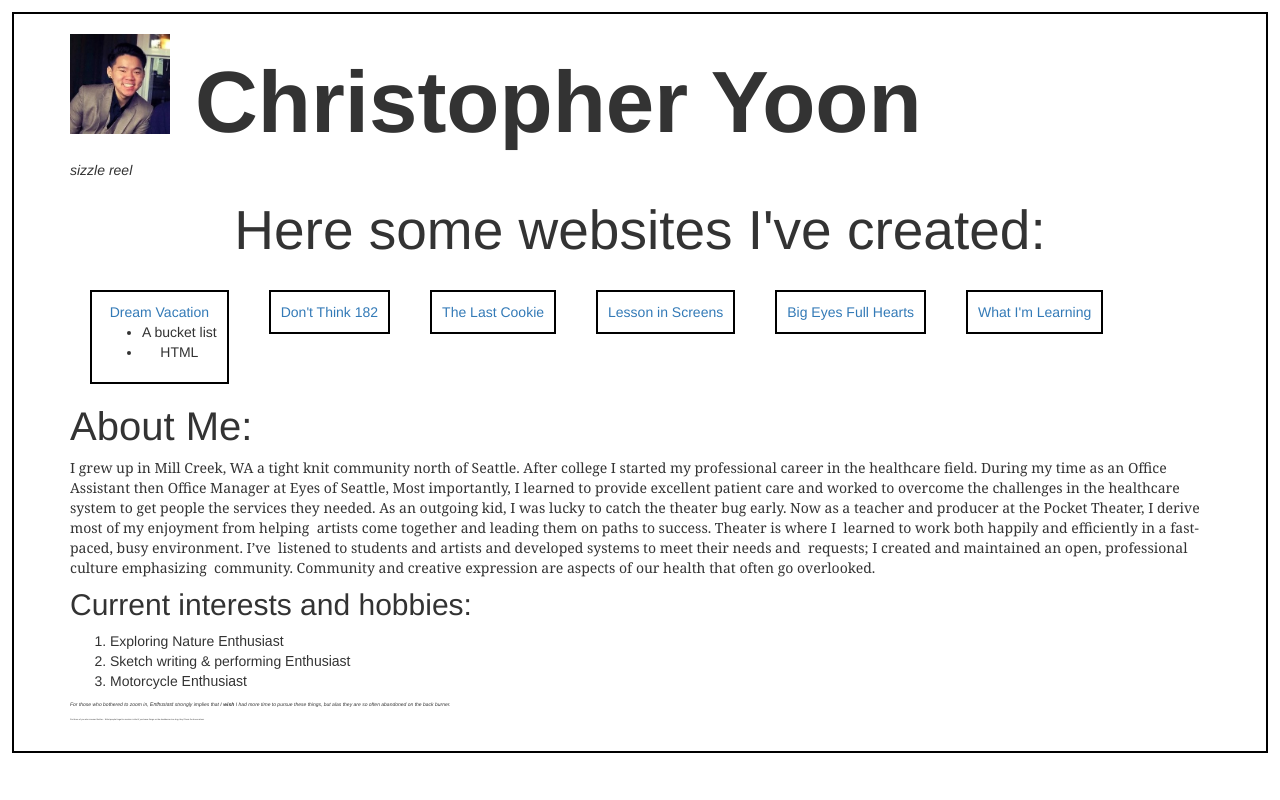
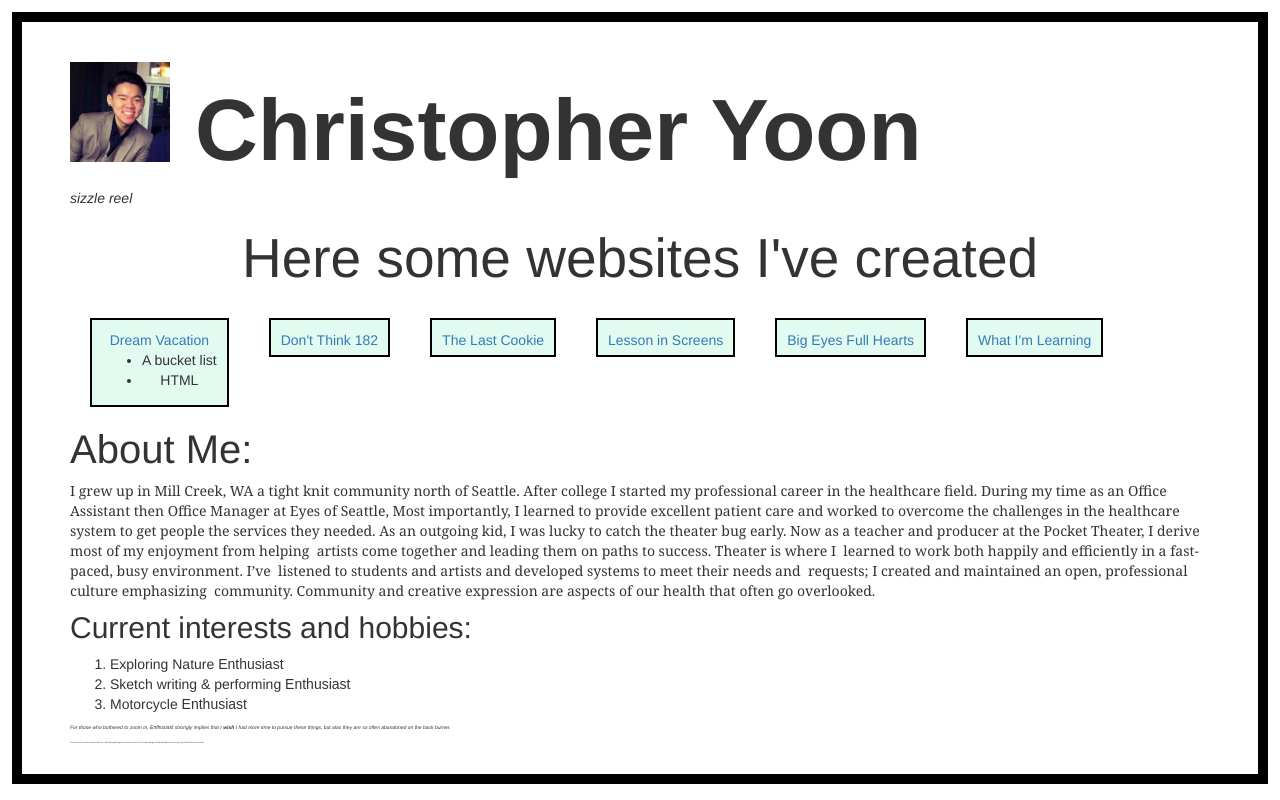
Before and after one commit to chyoon2/portfolio, a plain HTML site: page index.html in a window 1280 px wide. Drawn offline with nearby package versions, Linux system fonts and the light colour scheme.

Commit message:
add background color to the website column boxes.

```diff
--- a/css/styles.css
+++ b/css/styles.css
@@ -1,6 +1,7 @@
 body {
-  border: 2px solid rgb(0, 0, 0);
+  border: 10px solid rgb(0, 0, 0);
   padding: 20px;
+  padding-top: 40px;
   margin: 12px;
 }
 img {
@@ -21,9 +22,12 @@ h2 {
   float:left;
   border: 2px solid rgb(0, 0, 0);
   padding: 10px;
+  padding-bottom: 5px;
   margin: 20px;
   text-align: center;
+  background-color: rgb(159, 240, 209, 0.3);
 }
+
 h3 {
   clear: both;
   font-size: 40px;
--- a/index.html
+++ b/index.html
@@ -10,30 +10,29 @@
         <img src="img/0.jpg" alt="A photo of Christopher.">
         <h1><strong>Christopher Yoon</strong></h1>
         <p><em>sizzle reel</em></p>
-        <h2>Here some websites I've created:</h2>
+        <h2>Here some websites I've created</h2>
         <div class="web">
             <a href="https://github.com/chyoon2/vacation.git">Dream Vacation</a>
-
               <ul>
                 <li>A bucket list</li>
                 <li>HTML</li>
               </ul>
             </div>
-          <figure class="web">
+          <div class="web">
             <a href="https://github.com/chyoon2/bandwebpage.git">Don't Think 182</a>
-          </figure>
-          <figure class="web">
+          </div>
+          <div class="web">
             <a href="https://github.com/chyoon2/Cookie-Recipe.git">The Last Cookie</a>
-          </figure>
-          <figure class="web">
+          </div>
+          <div class="web">
             <a href="https://github.com/chyoon2/Media-Queries-Practice.git">Lesson in Screens</a>
-          </figure>
-          <figure class="web">
+          </div>
+          <div class="web">
             <a href="https://github.com/chyoon2/animal-shelter.git">Big Eyes Full Hearts</a>
-          </figure>
-          <figure class="web">
+          </div>
+          <div class="web">
             <a href="https://github.com/chyoon2/week-in-review.git">What I'm Learning</a>
-          </figure>
+          </div>
             <h3>About Me:</h3>
             <p class="about"> I grew up in Mill Creek, WA a tight knit community north of Seattle. After college I started my professional career in the healthcare field.
               During my time as an Office Assistant then Office Manager at Eyes of Seattle, Most importantly, I learned to provide excellent patient care and worked to overcome
```
